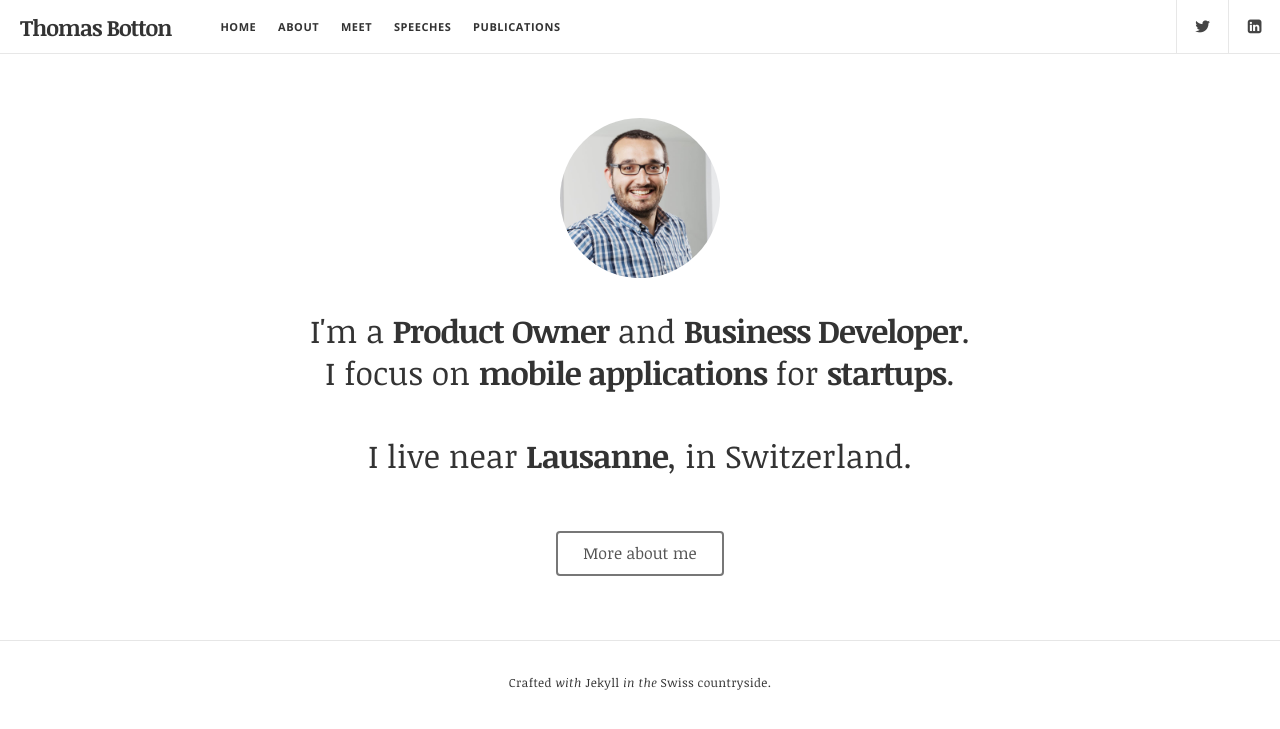
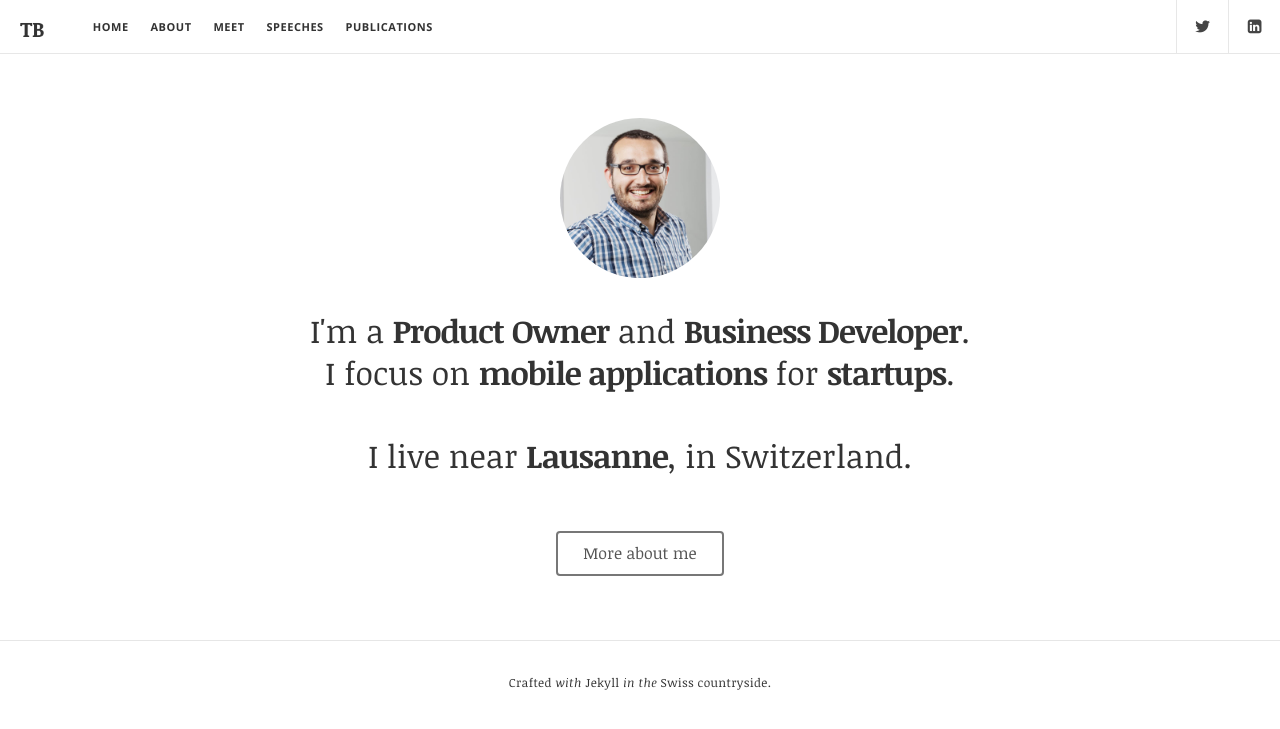
Before and after one commit to skeud/skeud.github.io, a Jekyll site: the page built from index.html, in a window 1280 px wide. Shown: the top 729 px of the page. Built offline with Jekyll 4.4.1, drawn with Linux system fonts in a browser that asks for light colours.

Commit message:
Fix RWD in html, add TB icon, update favicon based on new TB icon

```diff
--- a/_layouts/default.html
+++ b/_layouts/default.html
@@ -43,9 +43,12 @@
 		<div id="page" class="site">
 			<header id="masthead" class="site-header" role="banner">
 				<h1 class="site-title">
-					<a href="/" rel="home">Thomas Botton</a>
+					<a href="/" rel="home">
+						<img alt="Thomas Botton" src="/assets/images/thomas-botton-logo.png">
+					</a>
 				</h1>
 				<nav id="primary-navigation" class="site-navigation primary-navigation" role="navigation">
+					<a class="menu-toggle toggle-link"></a>
 					<div class="nav-menu">
 						<ul id="nav" class="menu-custom vs-nav">
 							<li class="menu-item menu-item-type-custom menu-item-object-custom menu-item-home current-menu-ancestor">
@@ -67,6 +70,7 @@
 					</div>
 				</nav>
 				<div class="social-container">
+					<a class="social-toggle toggle-link"></a>
 					<div class="textwidget">
 						<ul class="social">
 							<li><a target="_blank" class="twitter" href="https://twitter.com/skeud"></a></li>
```
Also changed, not shown: assets/images/android-chrome-192x192.png (added), assets/images/android-chrome-256x256.png (added), assets/images/android-chrome-72x72.png (deleted), assets/images/apple-touch-icon.png, assets/images/favicon-16x16.png, assets/images/favicon-32x32.png, assets/images/favicon.ico, assets/images/mstile-150x150.png, assets/images/safari-pinned-tab.svg (deleted), assets/images/site.webmanifest, assets/images/thomas-botton-logo.png (added).
